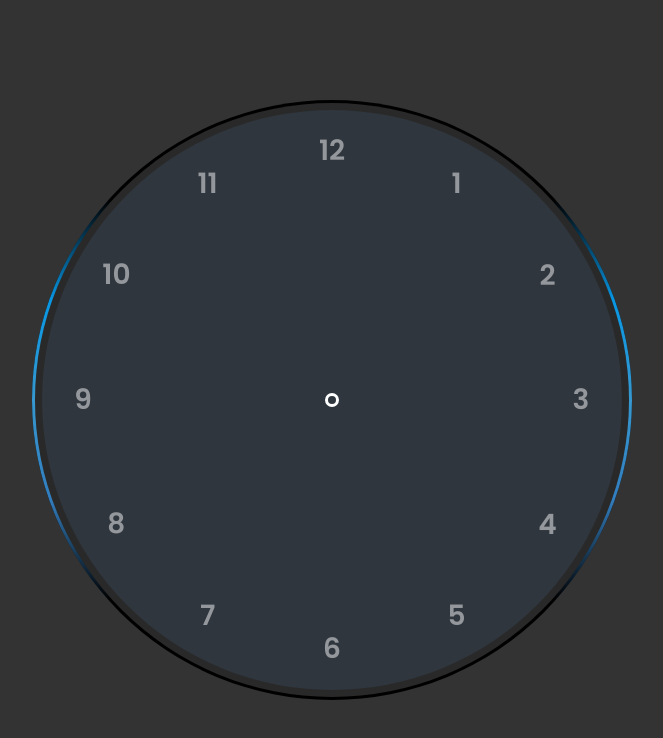
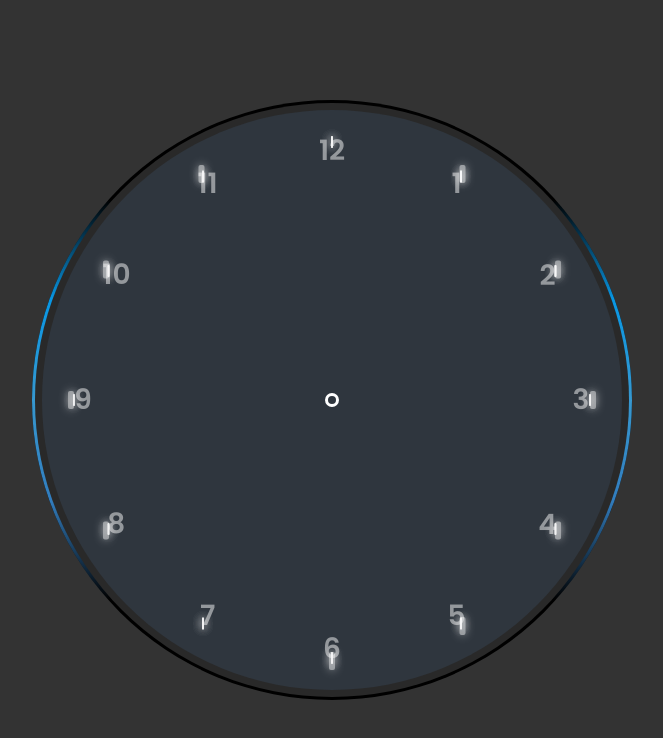
Before and after one commit to Raza-Ur-Rehman/Analog-Clock, a plain HTML site: page index.html in a window 1280 px wide. Shown: the whole page, without its empty margins (308-971 px from the left). Drawn offline with Linux system fonts and the light colour scheme.

Commit message:
Update style.css

```diff
--- a/style.css
+++ b/style.css
@@ -76,19 +76,20 @@ body {
 }
 .bar-seconds span {
     position: absolute;
-    transform: rotate(calc(var(--index) * 6deg));
-    inset: -20px;
+    transform: rotate(calc(6deg * var(--i)));
+    inset: -30px;
     text-align: center;
 }
 .bar-seconds span b {
     display: inline-block;
     width: 2px;
     height: 12px;
-    background: var(--main-color);
+    background: #fff;
     border-radius: 2px;
-    box-shadow: 0 0 10px var(--main-color);
+    box-shadow: 0 0 10px #fff;
+    transform: rotate(calc(6deg * var(--i)));
 }
-.bar-seconds span:nth-child(5n) p {
+.bar-seconds span:nth-child(5n) b {
     width: 6px;
     height: 18px;
     transform: translateY(1px);
```
